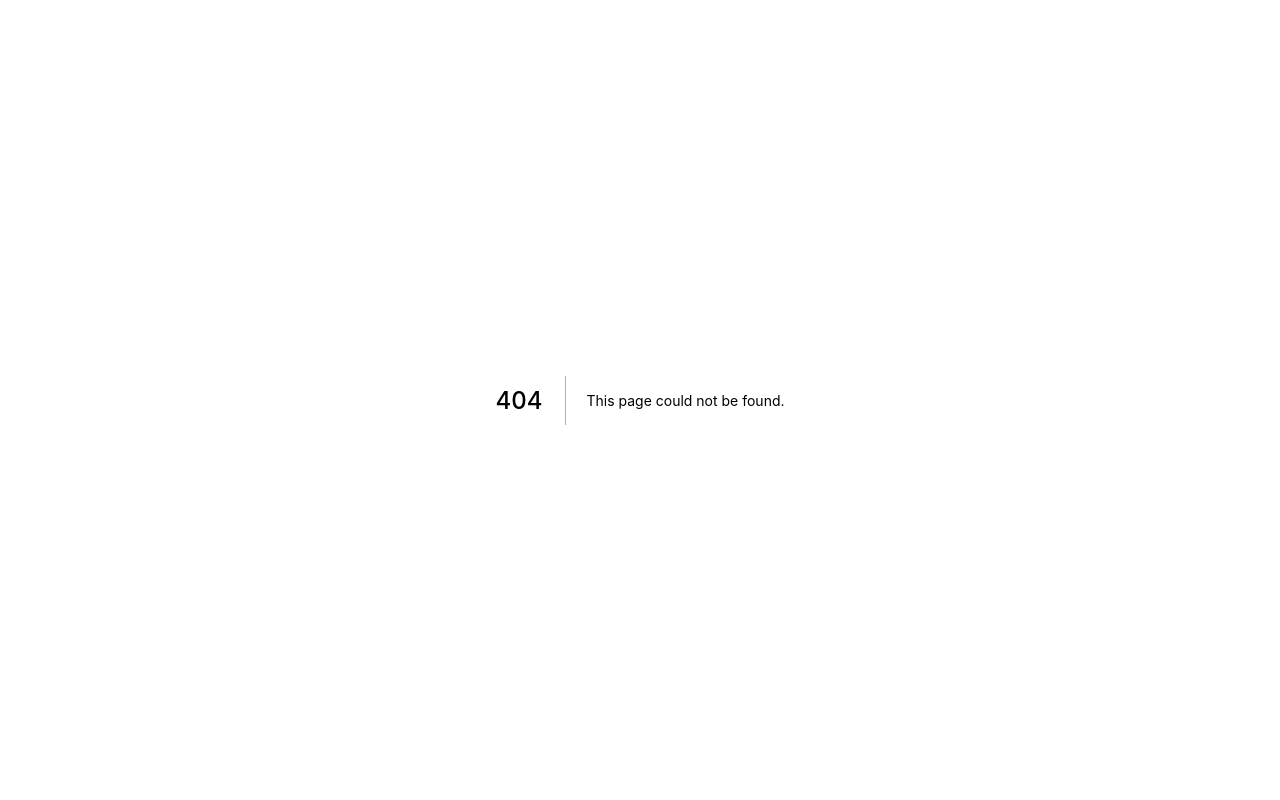
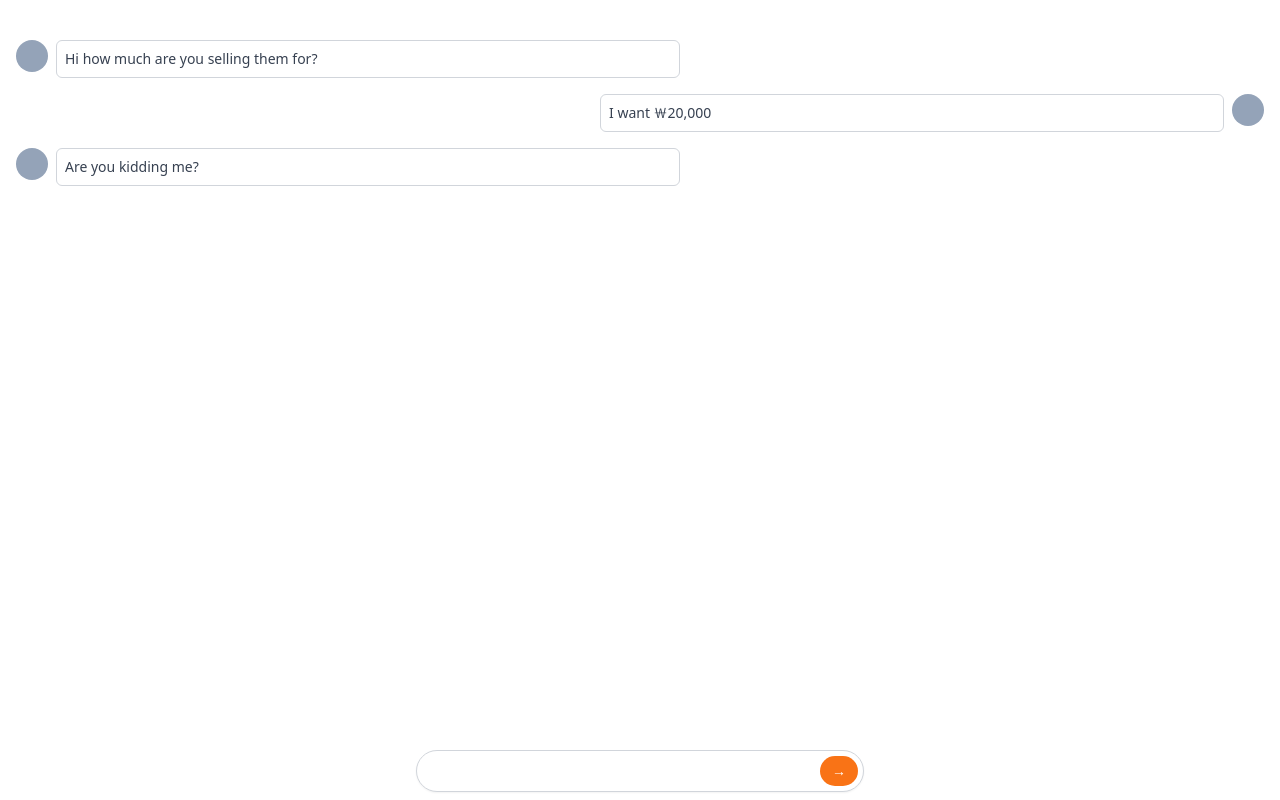
Before and after one commit to junghong0512/vintage-market, a Next.js app: page /chats/1 in a window 1280 px wide. Before the commit this address had no page. Built offline with nearby package versions, Linux system fonts and the light colour scheme.

Commit message:
#5.9 Chat detail page

```diff
--- /dev/null
+++ b/pages/chats/[id].tsx
@@ -0,0 +1,41 @@
+import type { NextPage } from 'next';
+
+const ChatDetail: NextPage = () => {
+  return (
+    <div className='px-4 py-10 space-y-4'>
+      <div className='flex items-start space-x-2'>
+        <div className='w-8 h-8 rounded-full bg-slate-400' />
+        <div className='w-1/2 text-sm text-gray-700 p-2 border border-gray-300 rounded-md'>
+          <p>Hi how much are you selling them for?</p>
+        </div>
+      </div>
+      <div className='flex flex-row-reverse items-start space-x-2 space-x-reverse'>
+        <div className='w-8 h-8 rounded-full bg-slate-400' />
+        <div className='w-1/2 text-sm text-gray-700 p-2 border border-gray-300 rounded-md'>
+          <p>I want ￦20,000</p>
+        </div>
+      </div>
+      <div className='flex items-start space-x-2'>
+        <div className='w-8 h-8 rounded-full bg-slate-400' />
+        <div className='w-1/2 text-sm text-gray-700 p-2 border border-gray-300 rounded-md'>
+          <p>Are you kidding me?</p>
+        </div>
+      </div>
+      <div className='fixed w-full mx-auto max-w-md bottom-2 left-0 right-0 inset-x-0'>
+        <div className='flex relative items-center'>
+          <input
+            type='text'
+            className='shadow-sm rounded-full w-full border-gray-300 focus:ring-orange-500 focus:outline-none focus:border-orange-500 pr-12'
+          />
+          <div className='absolute inset-y-0 flex py-1.5 pr-1.5 right-0'>
+            <button className='flex items-center bg-orange-500 rounded-full px-3 text-sm text-white hover:bg-orange-600 focus:ring-2 focus:ring-offset-2 focus:ring-orange-500'>
+              &rarr;
+            </button>
+          </div>
+        </div>
+      </div>
+    </div>
+  );
+};
+
+export default ChatDetail;
```
Also changed, not shown: pages/chats/index.tsx (renamed from pages/chats.tsx).
